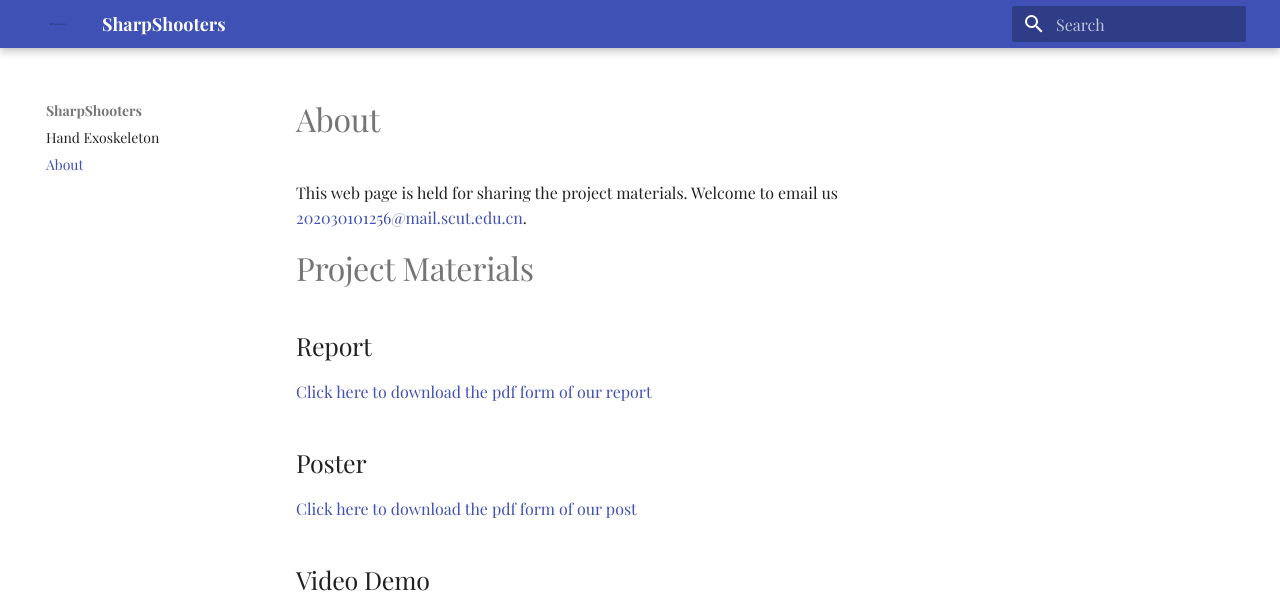
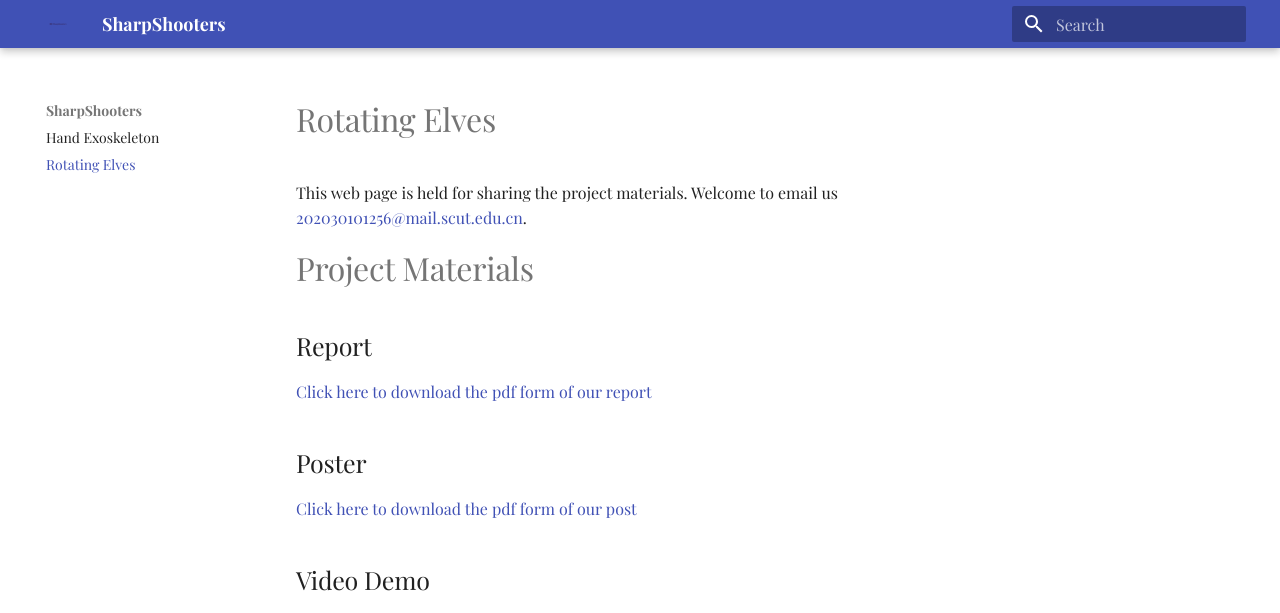
Before and after one commit to GuanQinG-GitHub/Rotating-Elves, an MkDocs documentation site: the page built from docs/Rotating Elves.md, in a window 1280 px wide and 1200 px high. Shown: the top 613 px of the window. Built offline with MkDocs 1.6.1 and Material for MkDocs 9.7.7, drawn with Linux system fonts in a browser that asks for light colours; some web fonts are replaced; grey boxes are pictures that could not be loaded.

Commit message:
Update Rotating Elves.md

```diff
--- a/docs/Rotating Elves.md
+++ b/docs/Rotating Elves.md
@@ -1,4 +1,4 @@
-# About
+# Rotating Elves
 This web page is held for sharing the project materials. Welcome to email us <202030101256@mail.scut.edu.cn>.
 
 # Project Materials
```
